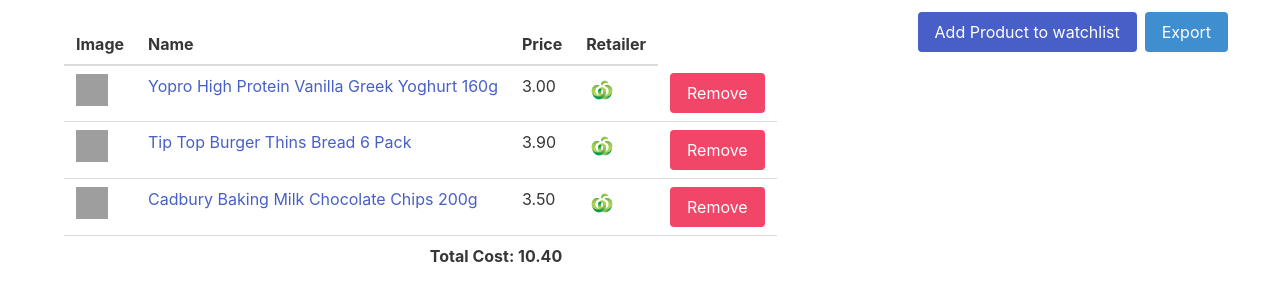
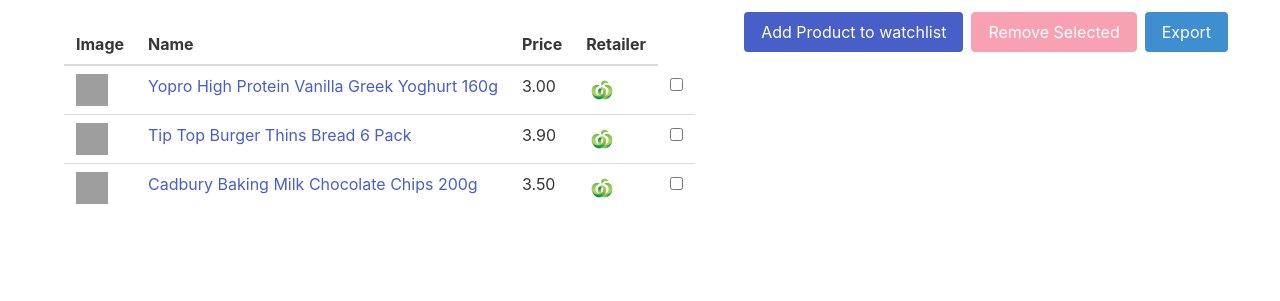
Before and after one commit to capstone-26/Shopping-Assistant, a Django app: template core/templates/watchlist.html in a window 1280 px wide. Shown: the part 131-432 px from the top of the page. Run offline with Django 4.2, Linux system fonts and the light colour scheme; the template is opened without the code that fills it: values that come from a table or form of the project are taken from there, others are empty; data comes from the database, SQL or seed files in the repository; both versions use the stored data as it was after the commit; some libraries are stand-ins or nearby versions; grey boxes are pictures that could not be loaded.

Commit message:
Adding a checkbox to remove multiple products at once. NOT COMPLETE

```diff
--- a/core/templates/addProduct.html
+++ b/core/templates/addProduct.html
@@ -15,7 +15,6 @@
             <div class="block">
                 {% comment %} {% include 'components/product_searchbar.html' %} {% endcomment %}
                 <h1 class="title">Showing results for "<span class="is-italic">{{ query }}</span>"</h1>
-                <h1 class="title">Showing results for watchlist id = "<span class="is-italic">{{ another_value }}</span>"</h1>
             </div>
 
             <div class="block">
@@ -52,6 +51,7 @@
                     </tbody>
                 </table>
                 {% else %}
+                <p>No product found for "<span class="is-italic">{{ query }}</span>"</p>
                 {% endif %}
 
             </div>
--- a/core/templates/search.html
+++ b/core/templates/search.html
@@ -44,6 +44,7 @@
                     </tbody>
                 </table>
                 {% else %}
+                <p>No product found for "<span class="is-italic">{{ query }}</span>"</p>
                 {% endif %}
 
             </div>
--- a/core/templates/watchlist.html
+++ b/core/templates/watchlist.html
@@ -51,24 +51,22 @@
                                     <img src="{% static 'img/' %}{{ product.retailer }}.png" alt="">
                                 </figure>
                             </td>
-                            <td><button class="remove-from-watchlist-button button is-danger" data-product-id="{{ product.id }}">Remove</button></td>
-
+                            <td><input class="remove-product-checkbox" type="checkbox" data-product-id="{{ product.id }}"></td>
                         </tr>
                     {% endfor %}
-                    <tr>
-                      <td colspan="3" align="right"><span id="total-cost" style="font-weight: bold;"></td>
-                    </tr>
                 </tbody>
             </table>
 
         </div>
 
-        <button class="js-modal-trigger button is-link is-primary ml-2" data-target="add-modal">
+        <button class="js-modal-trigger button is-link is-primary ml-2 mr-2" data-target="add-modal">
             Add Product to watchlist
         </button>
+        <button id="remove-selected-button" class="button is-danger" disabled> Remove Selected</button>
         <button id="export-button" class="button is-info ml-2" onclick="exportData()">
             Export
         </button>
+
         <div class="modal" id="add-modal">
             <div class="modal-background"></div>
             <div class="modal-card">
@@ -100,19 +98,45 @@
 
 {% block javascript %}
 <script>
-
     $(document).ready(function() {
-        $('.remove-from-watchlist-button').click(function(e) {
-            e.preventDefault();
-            var watchlist_id = '{{ watchlist.id }}';
-            var product_id = $(this).data('product-id');
-            removeProductFromWatchlist(watchlist_id, product_id);
+        $('.remove-product-checkbox').change(function() {
+            var removeSelectedButton = $('#remove-selected-button');
+            if ($('.remove-product-checkbox:checked').length > 0) {
+                removeSelectedButton.prop('disabled', false);
+            } else {
+                removeSelectedButton.prop('disabled', true);
+            }
         });
     });
-        // Remove product from watchlist
-    function removeProductFromWatchlist(watchlist_id, product_id) {
+
+    var removeSelectedButton = document.getElementById('remove-selected-button');
+
+
+removeSelectedButton.addEventListener('click', function() {
+  var checkboxes = document.querySelectorAll('.remove-product-checkbox');
+  var watchlist_id = '{{ watchlist.id }}';
+
+  // Iterate over the checkboxes and check if they are selected
+  checkboxes.forEach(function(checkbox) {
+    var watchlist_id = '{{ watchlist.id }}';
+    if (checkbox.checked) {
+      // Get the product id from the data attribute
+      var productId = checkbox.dataset.productId;
+      if (productId !== '') {
+        removeProductsFromWatchlist(watchlist_id, productId);
+      }
+
+    }
+  });
+
+  // Alert the selected product ids
+  alert('Selected Product IDs: ' + selectedProductIds.join(', '));
+});
+
+    // Remove products from watchlist
+    function removeProductsFromWatchlist(watchlist_id, product_id) {
         $.ajax({
-        url: "/watchlist/remove/" + watchlist_id + "/" + product_id,
+            url: "/watchlist/remove/" + watchlist_id + "/" +product_id,
             type: 'POST',
             data: {
                 'watchlist_id': watchlist_id,
```
Also changed, not shown: db.sqlite3. Lines whose indentation alone changed are shown as unchanged.
